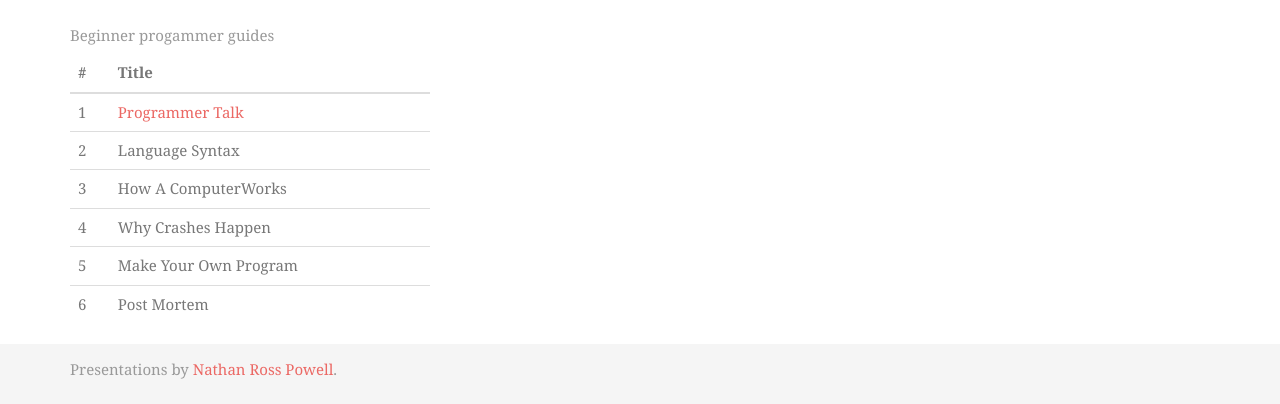
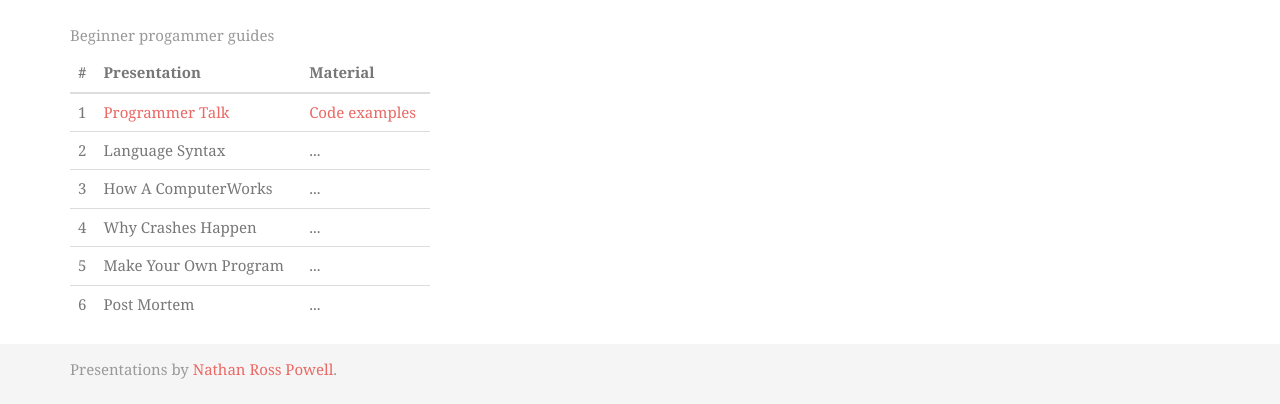
Before and after one commit to nathanrosspowell/presentations, a website: page src/website/index.html in a window 1280 px wide. Shown: the part 484-888 px from the top of the page. Drawn offline with nearby package versions, Linux system fonts and the light colour scheme; a web font is replaced by a local one.

Commit message:
Added Code Exaples

```diff
--- a/src/website/index.html
+++ b/src/website/index.html
@@ -95,33 +95,40 @@
                         <thead>
                             <tr>
                             <th>#</th>
-                            <th>Title</th>
+                            <th>Presentation</th>
+                            <th>Material</th>
                             </tr>
                         </thead>
                         <tbody>
                             <tr>
                                 <td>1</td>
                                 <td><a href="beginner_guides/programmer_talk/index.html">Programmer Talk</a></td>
+                                <td><a href="https://gist.github.com/nathanrosspowell/e9fd9bd679f9ea3b44c2">Code examples</a></td>
                             </tr>
                             <tr>
                                 <td>2</td>
                                 <td><a href="beginner_guides/language_syntax/index.html"></a>Language Syntax</td>
+                                <td>...</td>
                             </tr>
                             <tr>
                                 <td>3</td>
                                 <td><a href="beginner_guides/how_a_computer_works/index.html"></a>How A ComputerWorks</td>
+                                <td>...</td>
                             </tr>
                             <tr>
                                 <td>4</td>
                                 <td><a href="beginner_guides/why_crashes_happen/index.html"></a>Why Crashes Happen</td>
+                                <td>...</td>
                             </tr>
                             <tr>
                                 <td>5</td>
                                 <td><a href="beginner_guides/make_your_own_program/index.html"></a>Make Your Own Program</td>
+                                <td>...</td>
                             </tr>
                             <tr>
                                 <td>6</td>
                                 <td><a href="beginner_guides/post_mortem/index.html"></a>Post Mortem</td>
+                                <td>...</td>
                             </tr>
                         </tbody>
                     </table>
```
